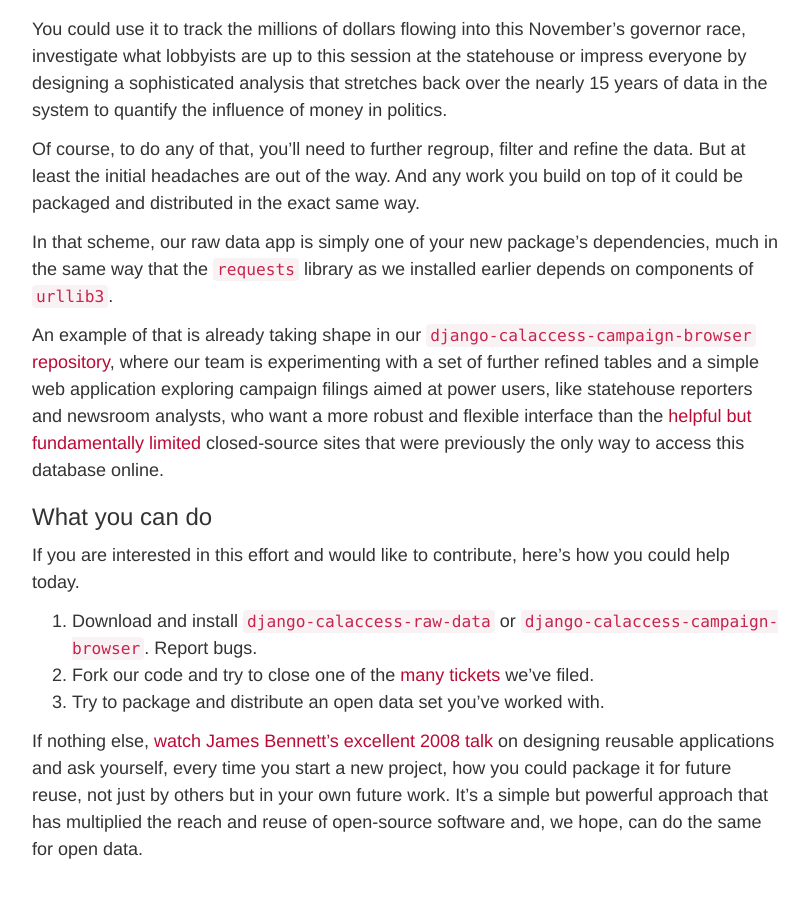
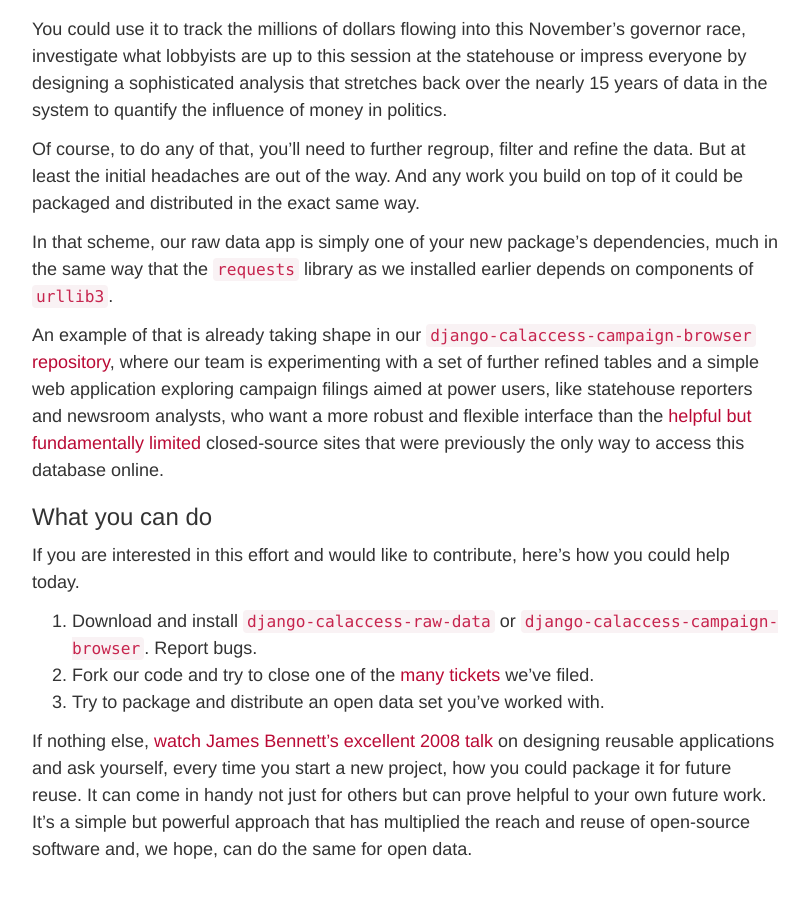
Before and after one commit to palewire/californiacivicdata.org, a Jekyll site: the page built from _posts/2015-01-01-pluggable-data.markdown, in a window 1280 px wide and 900 px high, scrolled down 3580 px. Shown: the whole window, without its empty margins (38-847 px from the left). Built offline with Jekyll 4.4.1, drawn with Linux system fonts in a browser that asks for light colours.

Commit message:
Updated 2015-01-01-pluggable-data.markdown

```diff
--- a/_posts/2015-01-01-pluggable-data.markdown
+++ b/_posts/2015-01-01-pluggable-data.markdown
@@ -134,4 +134,4 @@
 2. Fork our code and try to close one of the [many](https://github.com/california-civic-data-coalition/django-calaccess-raw-data/issues) [tickets](https://github.com/california-civic-data-coalition/django-calaccess-campaign-browser/issues) we've filed.
 3. Try to package and distribute an open data set you've worked with.
 
-If nothing else, [watch James Bennett's excellent 2008 talk](https://www.youtube.com/watch?v=A-S0tqpPga4) on designing reusable applications and ask yourself, every time you start a new project, how you could package it for future reuse, not just by others but in your own future work. It's a simple but powerful approach that has multiplied the reach and reuse of open-source software and, we hope, can do the same for open data.
+If nothing else, [watch James Bennett's excellent 2008 talk](https://www.youtube.com/watch?v=A-S0tqpPga4) on designing reusable applications and ask yourself, every time you start a new project, how you could package it for future reuse. It can come in handy not just for others but can prove helpful to your own future work. It's a simple but powerful approach that has multiplied the reach and reuse of open-source software and, we hope, can do the same for open data.
```
